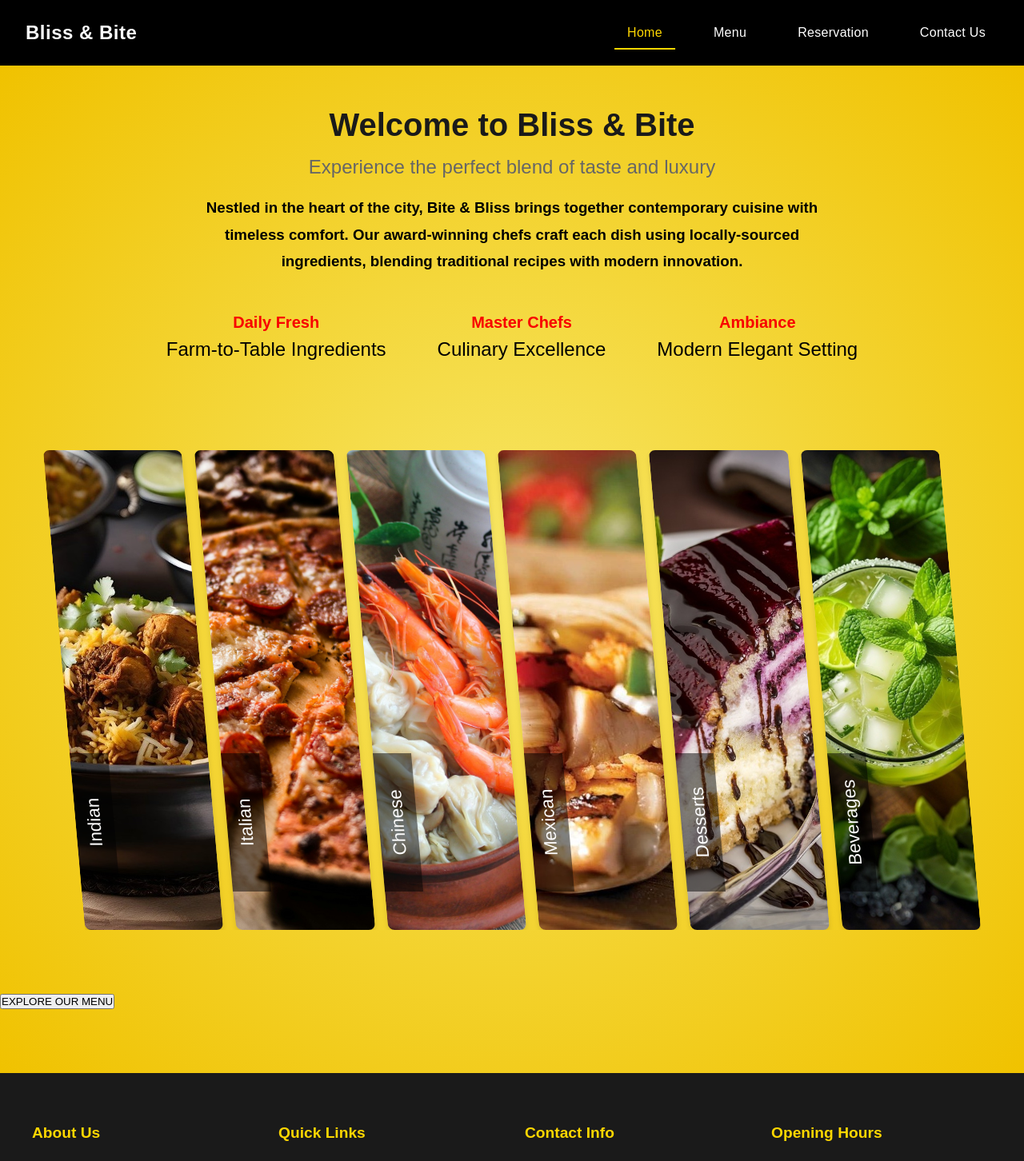
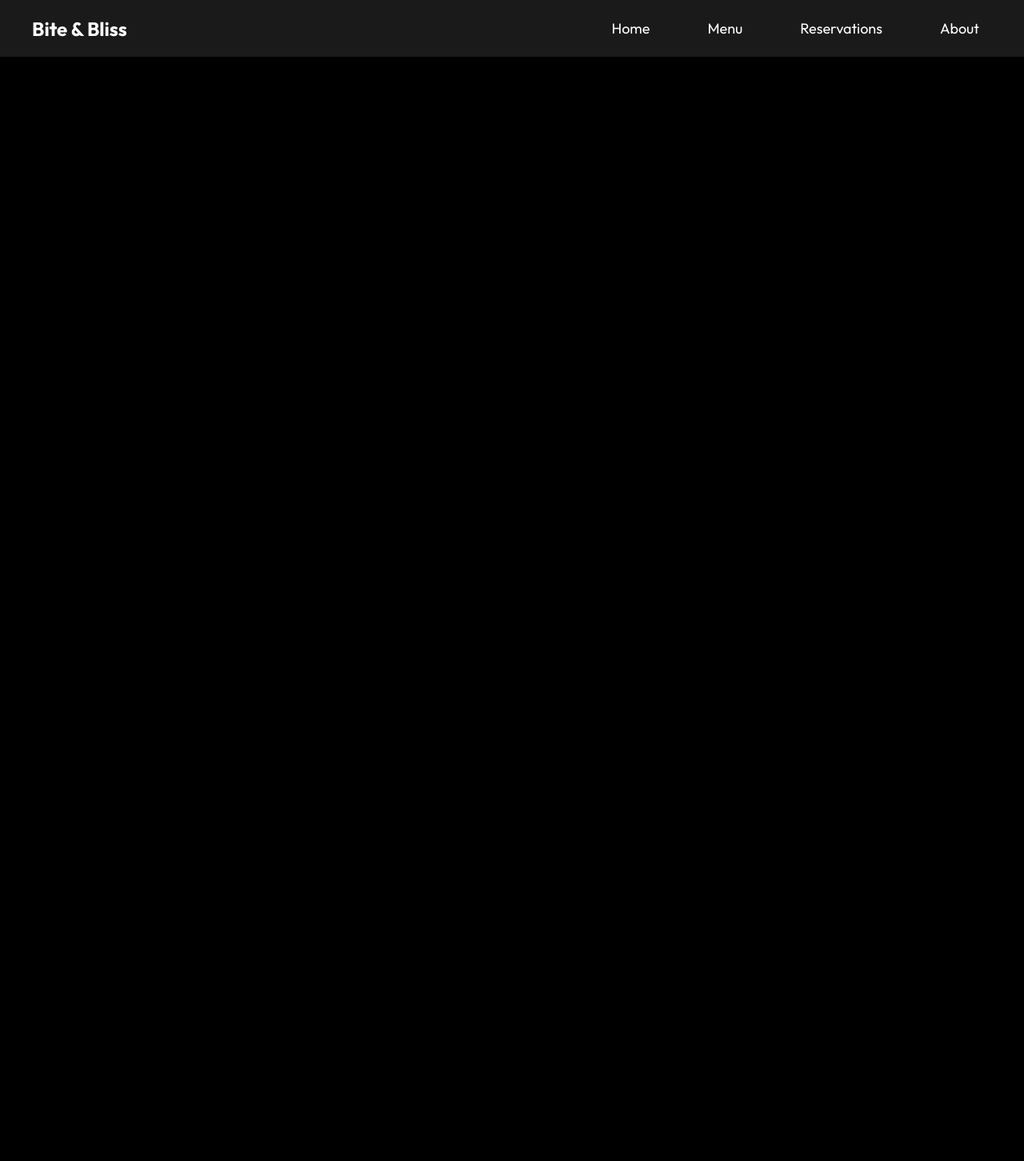
Before and after one commit to Avishka-Weerasekara/GUI, a React (Vite) app in the folder HTML/frontend/: page / in a window 1280 px wide. Shown: the top 1452 px of the page at 80% size. After the commit the page ends 800 px from the top, so only its background shows below. Built offline with nearby package versions, Linux system fonts and the light colour scheme.

Commit message:
Navbar edit

```diff
--- a/HTML/frontend/src/App.jsx
+++ b/HTML/frontend/src/App.jsx
@@ -21,7 +21,7 @@ const App = () => {
         < Route path='/contact-us' element={<ContactUs/>} />
       </Routes>
         </main>
-      <Footer/>
+
     </div>
   )
 }
--- a/HTML/frontend/src/components/MenuButton/MenuButton.jsx
+++ b/HTML/frontend/src/components/MenuButton/MenuButton.jsx
@@ -1,4 +1,4 @@
-import React from 'react';
+import React, { useState } from 'react';
 import { useNavigate } from 'react-router-dom';
 import './MenuButton.css'
 
--- a/HTML/frontend/src/components/Navigation/Navigation.css
+++ b/HTML/frontend/src/components/Navigation/Navigation.css
@@ -1,109 +1,89 @@
-.navigation {
-    display: flex;
-    align-items: center;
-    justify-content: space-between; /* This creates space between logo and links */
-    gap: 2rem;
-    padding: 1.25rem 2rem;
-    background-color: rgba(0, 0, 0, 0.95);
-    box-shadow: 0 2px 10px rgba(0, 0, 0, 0.1);
+.navbar {
+  background-color: #1a1a1a;
+  padding: 1rem 2rem;
+  position: fixed;
   width: 100%;
+  top: 0;
+  z-index: 1000;
 }
 
-.logo h1 {
-    font-size: 1.5rem;
-    font-weight: 600;
-    color: rgb(252, 252, 252);
+.nav-content {
+  display: flex;
+  justify-content: space-between;
+  align-items: center;
+  max-width: 1200px;
+  margin: 0 auto;
+}
+
+.logo {
+  color: #ffffff;
+  font-size: 24px;
+  font-weight: bold;
   text-decoration: none;
-    letter-spacing: 0.5px;
-    margin: 0;
+}
+
+.menu-toggle {
+  display: none;
+  cursor: pointer;
+}
+
+.bar {
+  width: 25px;
+  height: 3px;
+  background-color: #ffffff;
+  margin: 5px 0;
+  transition: 0.3s;
 }
 
 .nav-links {
   display: flex;
-    gap: 2rem;
-    margin-left: auto; /* Pushes the links to the right */
-}
-.nav-link {
-    color: white;
-    text-decoration: none;
-    padding: 0.75rem 1rem;
-    position: relative;
-    transition: all 0.3s ease;
-    font-size: medium;
-    font-weight: 500;
-    letter-spacing: 0.3px;
+  gap: 2.5rem;
+  align-items: center;
 }
 
-  .nav-link:hover {
-    color: #FFD700;
-    transform: translateY(-1px);
+.nav-links a {
+  color: #ffffff;
+  text-decoration: none;
+  font-size: 18px;
+  padding: 8px 16px;
+  border-radius: 4px;
+  transition: all 0.3s ease;
 }
 
-  .nav-link::after {
-    content: '';
-    position: absolute;
-    bottom: 0;
-    left: 50%;
-    width: 0;
-    height: 2px;
-    background-color: #FFD700;
-    transition: all 0.3s ease;
-    transform: translateX(-50%);
+.nav-links a:hover {
+  background-color: #ffd700;
+  color: #1a1a1a;
+  transform: translateY(-2px);
 }
 
-  .nav-link:hover::after {
-    width: 100%;
+.nav-links.active {
+  display: flex;
+  flex-direction: column;
 }
 
-  .nav-link.active {
-    color: #FFD700;
+@media (max-width: 768px) {
+  .menu-toggle {
+    display: block;
   }
 
-  .nav-link.active::after {
+  .nav-links {
+    display: none;
+    position: absolute;
+    top: 100%;
+    left: 0;
     width: 100%;
-    background-color: #FFD700;
+    background-color: #1a1a1a;
+    flex-direction: column;
+    text-align: center;
+    gap: 1rem;
   }
 
-  /* Responsive Design */
-  @media (max-width: 1050px) {
-    .navigation {
-      padding: 1rem;
-      gap: 1.5rem;
+  .nav-links.active {
+    display: flex;
   }
 
-    .logo h1 {
-      font-size: 1.25rem;
-    }
-
-    .nav-link {
-      padding: 0.5rem 0.75rem;
+  .nav-links a {
+    width: 100%;
+    padding: 12px;
   }
 }
-  @media (max-width: 900px) {
-    .navigation {
-      padding: 1rem;
-      gap: 1.5rem;
-    }
-
-    .logo h1 {
-      font-size: 1.25rem;
-    }
-
-    .nav-link {
-      padding: 0.5rem 0.75rem;
-    }
-  }
-  @media (max-width: 750px) {
-    .navigation {
-      padding: 1rem;
-      gap: 1.5rem;
-    }
-
-    .logo h1 {
-      font-size: 1.25rem;
-    }
-
-    .nav-link {
-      padding: 0.5rem 0.75rem;
-    }
-  }
--- a/HTML/frontend/src/components/Navigation/Navigation.jsx
+++ b/HTML/frontend/src/components/Navigation/Navigation.jsx
@@ -1,31 +1,31 @@
-import React from 'react';
-import { Link, useLocation } from 'react-router-dom';
+import { useState } from 'react';
+import { Link } from 'react-router-dom';
 import './Navigation.css';
 
 const Navigation = () => {
-  const location = useLocation();
+  const [menuOpen, setMenuOpen] = useState(false);
+
+  const toggleMenu = () => setMenuOpen((prev) => !prev);
 
   return (
-
-    <nav className="navigation">
-        <div className="logo">
-            <h1>Bliss & Bite</h1>
+    <nav className="navbar">
+      <div className="nav-content">
+        <Link to="/" className="logo">Bite & Bliss</Link>
+        <div
+          className={`menu-toggle ${menuOpen ? 'active' : ''}`}
+          onClick={toggleMenu}
+        >
+          <div className="bar"></div>
+          <div className="bar"></div>
+          <div className="bar"></div>
         </div>
-        <div className="nav-links">
-            <Link to="/" className={`nav-link ${location.pathname === '/' ? 'active' : ''}`}>
-                Home
-            </Link>
-            <Link to="/menu" className={`nav-link ${location.pathname === '/menu' ? 'active' : ''}`}>
-                Menu
-            </Link>
-            <Link to="/reservation" className={`nav-link ${location.pathname === '/reservation' ? 'active' : ''}`}>
-                Reservation
-            </Link>
-            <Link to="/contact" className={`nav-link ${location.pathname === '/contact' ? 'active' : ''}`}>
-                Contact Us
-            </Link>
+        <div className={`nav-links ${menuOpen ? 'active' : ''}`}>
+          <Link to="/">Home</Link>
+          <Link to="/menu">Menu</Link>
+          <Link to="/reservations">Reservations</Link>
+          <Link to="/about">About</Link>
         </div>
-
+      </div>
     </nav>
   );
 };
--- a/HTML/frontend/src/index.css
+++ b/HTML/frontend/src/index.css
@@ -4,24 +4,18 @@
   padding: 0;
   margin: 0;
   box-sizing: border-box;
+  font-family: 'Outfit', sans-serif;
 
 }
 
 body{
   min-height: 100vh;
   min-width: 100%;
+
+
 }
 
 a{
   text-decoration: none;
   color: inherit;
 }
-
-@keyframes fadeIn {
-  0%{
-    opacity: 0;
-  }
-  100%{
-    opacity: 1;
-  }
-}
--- a/HTML/frontend/src/pages/Home/Home.css
+++ /dev/null
@@ -1,158 +0,0 @@
-.main-content {
-    padding-top: 20px;
-    padding-bottom: 80px;
-    min-height: 100vh;
-    background: radial-gradient(#f7e665, #f0c200);
-}
-.home-section {
-    max-width: 1200px;
-    margin: 0 auto;
-
-    display: flex;
-    flex-direction: column;
-    gap: 2rem;
-
-}
-
-.home-content {
-    text-align: center;
-    padding: 2rem 0;
-    animation: fadeIn 3s;
-}
-
-.home-content h1 {
-    font-size: 2.5rem;
-    color: #1a1a1a;
-    margin-bottom: 1rem;
-}
-
-.home-content p {
-    font-size: 1.5rem;
-    color: #666;
-}
-
-body {
-    margin: 0;
-    min-height: 100vh;
-    background: #000;
-    font-family: sans-serif;
-    display: flex;
-    justify-content: center;
-    align-items: center;
-  }
-  .home1 {
-    width: 100%;
-    max-width: 1000px;
-    height: auto;
-    border-radius: 8px;
-    box-shadow: 0 4px 6px rgba(0, 0, 0, 0.1);
-}
-
-.intro-container {
-    color: white;
-    text-align: center;
-}
-
-.intro-content {
-    max-width: 1200px;
-    margin: 0 auto;
-}
-
-
-.description {
-    max-width: 800px;
-    margin: 20px auto 3rem;
-    line-height: 1.8;
-    color: #000000;
-}
-
-.highlights {
-    display: flex;
-    justify-content: center;
-    gap: 4rem;
-    margin-top: 3rem;
-}
-
-.highlight-item {
-    text-align: center;
-}
-
-.highlight-item span {
-    font-size: 1.25rem;
-    color: #f80000;
-    font-weight: bold;
-    display: block;
-    margin-bottom: 0.5rem;
-}
-
-.highlight-item p {
-    color: #000000;
-}
-
-@media screen and (max-width: 768px) {
-    .intro-content h1 {
-        font-size: 2.5rem;
-    }
-
-    .highlights {
-        flex-direction: column;
-        gap: 2rem;
-    }
-}
-
-
-  .container-1 {
-    display: flex;
-    justify-content: center;
-    align-items: center;
-    margin: 10vmin;
-    overflow: hidden;
-    transform: skew(5deg);
-
-    .card {
-      flex: 1;
-      transition: all 1s ease-in-out;
-      height: 75vmin;
-      position: relative;
-      .card__head {
-        color: rgb(253, 252, 252);
-        background: rgba(0, 0, 0, 0.499);
-        padding: 0.5em;
-        transform: rotate(-90deg);
-        transform-origin: 0% 0%;
-        transition: all 0.5s ease-in-out;
-        min-width: 100%;
-        text-align: center;
-        position: absolute;
-        bottom: 0;
-        left: 0;
-        font-size: 1.4em;
-        white-space: nowrap;
-      }
-
-      &:hover {
-        flex-grow: 6;
-        img {
-          filter: grayscale(0);
-        }
-        .card__head {
-          text-align: center;
-          top: calc(100% - 2em);
-          color: white;
-          background: rgba(0, 0, 0, 0.5);
-          font-size: 2em;
-          transform: rotate(0deg) skew(-5deg);
-        }
-      }
-      img {
-        width: 100%;
-        height: 100%;
-        object-fit: cover;
-        transition: all 1s ease-in-out;
-
-      }
-      &:not(:nth-child(6)) {
-        margin-right: 1em;
-      }
-    }
-  }
--- a/HTML/frontend/src/pages/Home/Home.jsx
+++ b/HTML/frontend/src/pages/Home/Home.jsx
@@ -1,76 +1,9 @@
 import React from 'react'
-import './Home.css'
-import MenuButton from '../../components/MenuButton/MenuButton'
 
-
-
-
-
-const Home = () => {
+function Home() {
   return (
     <div>
-        <div class="main-content">
-            <section class="home-section">
-                <div class="home-content">
-                    <h1>Welcome to Bliss & Bite</h1>
-                    <p>Experience the perfect blend of taste and luxury</p>
-                    <div className="intro-container">
-                        <div className="intro-content">
 
-                            <div className="description">
-                                <h3>Nestled in the heart of the city, Bite & Bliss brings together contemporary cuisine with timeless comfort. Our award-winning chefs craft each dish using locally-sourced ingredients, blending traditional recipes with modern innovation.</h3>
-                            </div>
-                            <div className="highlights">
-                                <div className="highlight-item">
-                                    <span>Daily Fresh</span>
-                                    <p>Farm-to-Table Ingredients</p>
-                                </div>
-                                <div className="highlight-item">
-                                    <span>Master Chefs</span>
-                                    <p>Culinary Excellence</p>
-                                </div>
-                                <div className="highlight-item">
-                                    <span>Ambiance</span>
-                                    <p>Modern Elegant Setting</p>
-                                </div>
-                            </div>
-                        </div>
-                    </div>
-                </div>
-            </section>
-
-
-
-            <div class="container-1">
-                <div class="card">
-                    <img src='./indian-home.jpg' class="home1"/>
-                    <div class="card__head">Indian</div>
-                </div>
-                <div class="card">
-                    <img src='./italian-home.jpg' class="home1"/>
-                    <div class="card__head">Italian</div>
-                </div>
-                <div class="card">
-                    <img src='./chinese-home.jpg' class="home1"/>
-                    <div class="card__head">Chinese</div>
-                </div>
-                <div class="card">
-                    <img src='./mexican-home.jpg' class="home1"/>
-                    <div class="card__head">Mexican</div>
-                </div>
-                <div class="card">
-                    <img src='./dessert-home.jpg' class="home1"/>
-                    <div class="card__head">Desserts</div>
-                </div>
-                <div class="card">
-                    <img src='./beverages-home.jpg' class="home1"/>
-                    <div class="card__head">Beverages</div>
-                </div>
-            </div>
-
-            <MenuButton/>
-
-        </div>
     </div>
   )
 }
```
Lines whose indentation alone changed are shown as unchanged.
